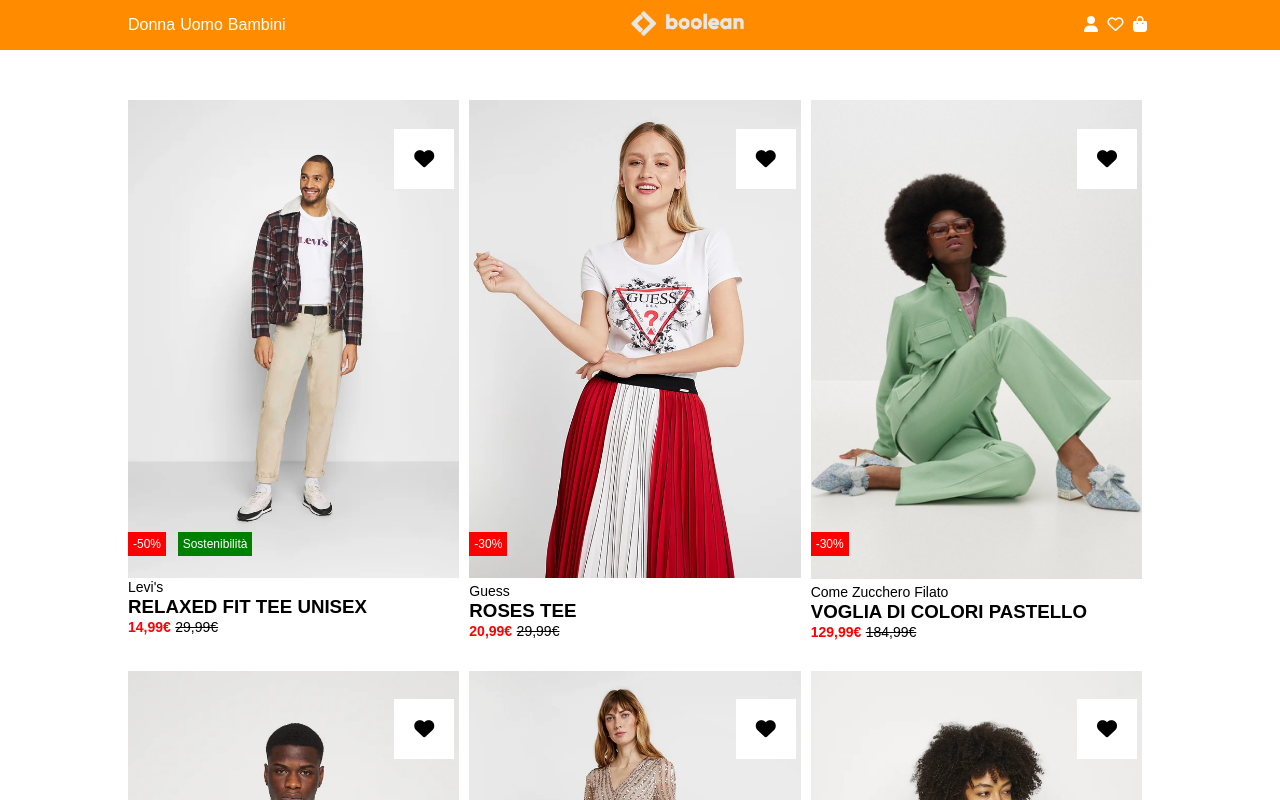
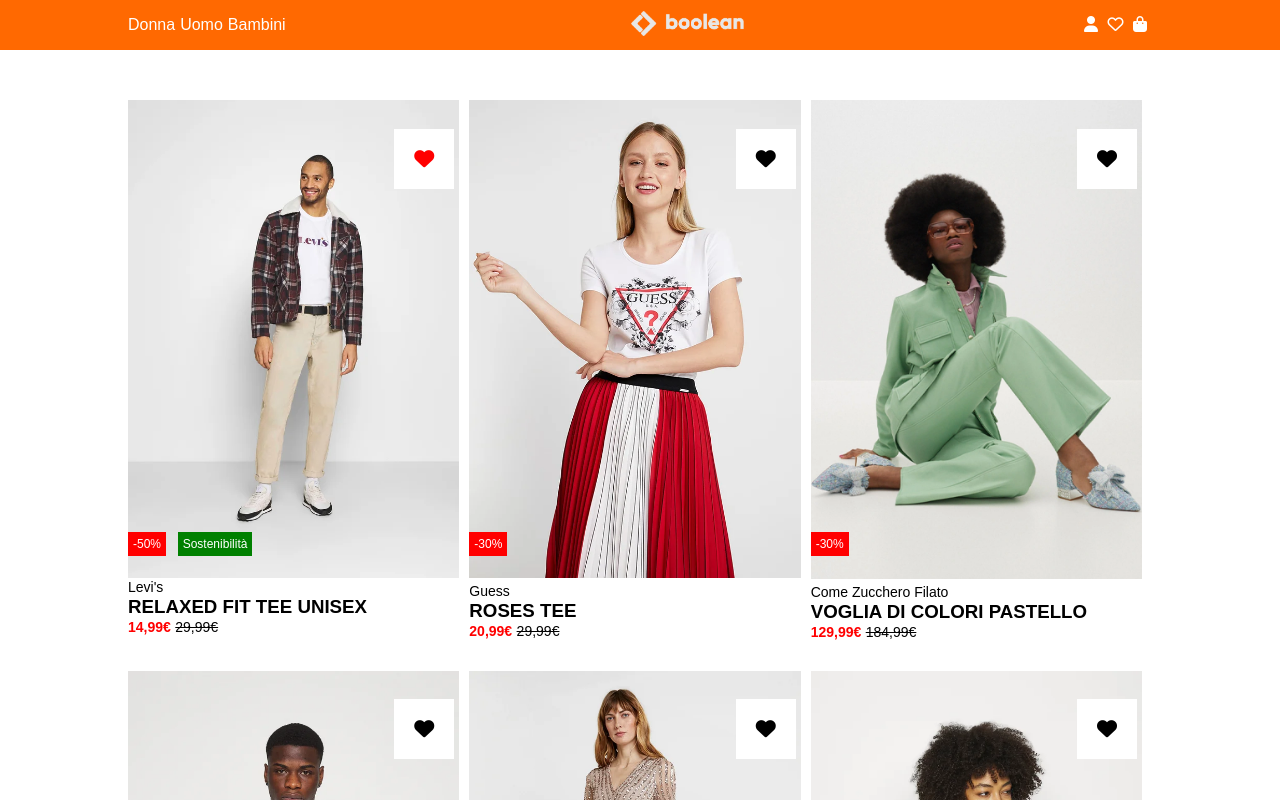
Before and after one commit to MatteoBassanin/html-css-boolando, a plain HTML site: page index.html in a window 1280 px wide. In both pictures the pointer is over the icon 424 px from the left and 158 px from the top of the page. Shown: the top 800 px of the page. Drawn offline with Linux system fonts and the light colour scheme.

Commit message:
Hover_heart

```diff
--- a/css/style.css
+++ b/css/style.css
@@ -10,7 +10,7 @@
 
 header{
     min-height: 50px;
-    background-color: darkorange;
+    background-color: #FF6901;
     color: white;
     position: fixed;
     width: 100%;
@@ -24,7 +24,6 @@
     width: 80%;
     margin: auto;
     height: 50px;
-
 }
 
 #boolean{
@@ -48,7 +47,6 @@
 main{
     padding-top: 100px;
 }
-
 
 .container_main{
     width: 80%;
@@ -80,12 +78,15 @@
     display: none;
 }
 
+.tag.heart:hover{
+    color: red;
+}
+
 .tag{
     color: white;
     padding: 5px;
     font-size: 12px;
     position: absolute;
-
 }
 
 .tag.red{
```
